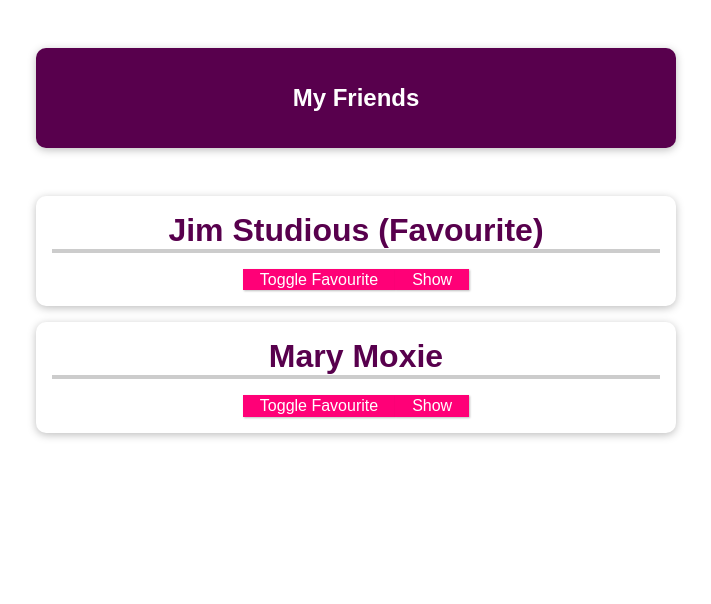
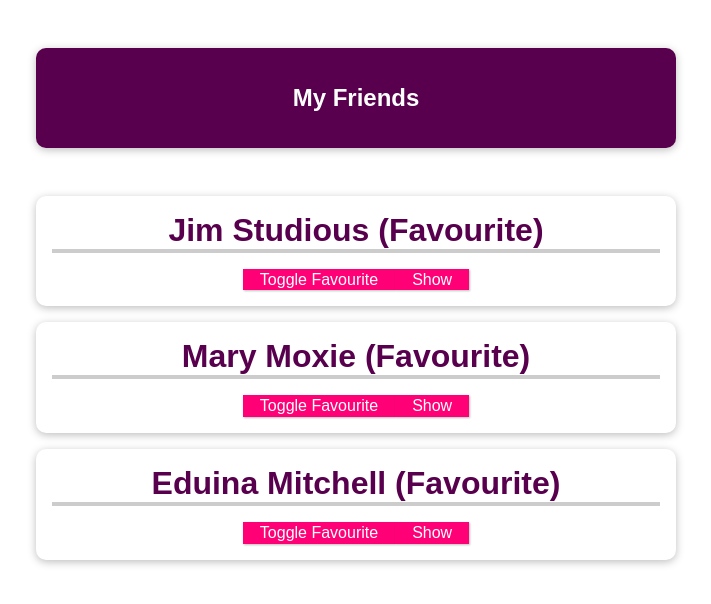
Before and after one commit to PJLindsay/vue-start, a Vue app: page / in a window 1280 px wide. Shown: the top 604 px of the page, without its empty margins (284-995 px from the left). Built offline with nearby package versions, Linux system fonts and the light colour scheme.

Commit message:
Use dynamic Prop Values

```diff
--- a/src/App.vue
+++ b/src/App.vue
@@ -5,15 +5,12 @@
     </header>
     <ul>
       <friend-contact
-        name="Jim Studious"
-        phone-number="555 444 3333"
-        email-address="jim@localhost.com"
-        is-favourite="1"
-      ></friend-contact>
-      <friend-contact
-        name="Mary Moxie"
-        phone-number="555 223 3344"
-        email-address="mary@localhost.com"
+        v-for="friend in friends"
+        :key="friend.id"
+        :name="friend.name"
+        :phone-number="friend.phone"
+        :email-address="friend.email"
+        :is-favourite="true"
       ></friend-contact>
     </ul>
   </section>
--- a/src/components/FriendContact.vue
+++ b/src/components/FriendContact.vue
@@ -1,6 +1,6 @@
 <template>
   <li>
-    <h2>{{ name }} {{friendIsFavourite === '1' ? '(Favourite)' : ''}}</h2>
+    <h2>{{ name }} {{ friendIsFavourite ? '(Favourite)' : ''}}</h2>
     <button @click="toggleFavourite">Toggle Favourite</button>
     <button @click="toggleDetails">{{ detailsAreVisible ? 'Hide' : 'Show'}}</button>
     <ul v-if="detailsAreVisible">
@@ -31,23 +31,17 @@ export default {
       required: true
     },
     isFavourite: {
-      type: String,
+      type: Boolean,
       required: false,
-      default: '0',
-      validator: function (value) {
-        return value === '1' || value === '0'
-      }
+      default: false,
+      // validator: function (value) {
+      //   return value === '1' || value === '0'
+      // }
     },
   },
   data () {
     return {
       detailsAreVisible: false,
-      friend: {
-        id: 'jim',
-        name: 'Jim Studious',
-        phone: '555 444 3333',
-        email: 'jim@localhost.com'
-      },
       friendIsFavourite: this.isFavourite
     }
   },
@@ -56,11 +50,7 @@ export default {
       this.detailsAreVisible = !this.detailsAreVisible
     },
     toggleFavourite() {
-      if (this.friendIsFavourite === '1') {
-        this.friendIsFavourite = '0'
-      } else {
-        this.friendIsFavourite = '1'
-      }
+      this.friendIsFavourite = !this.friendIsFavourite
     }
   }
 }
```
